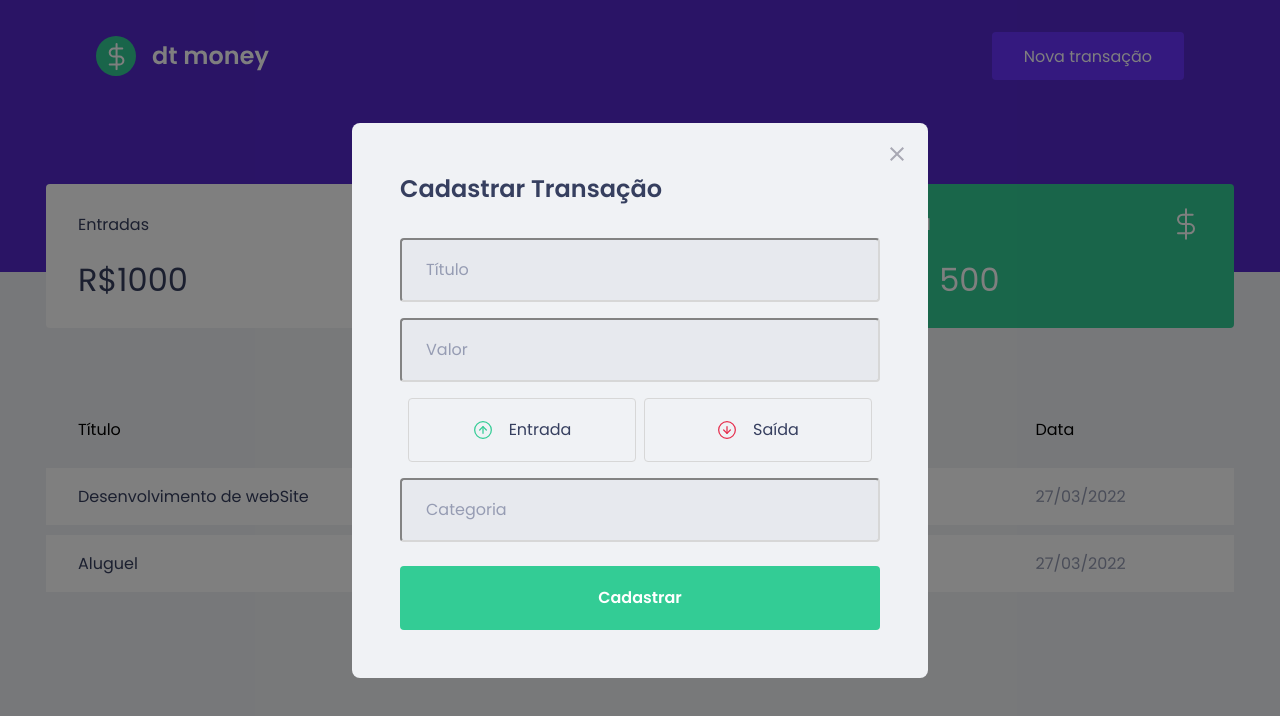
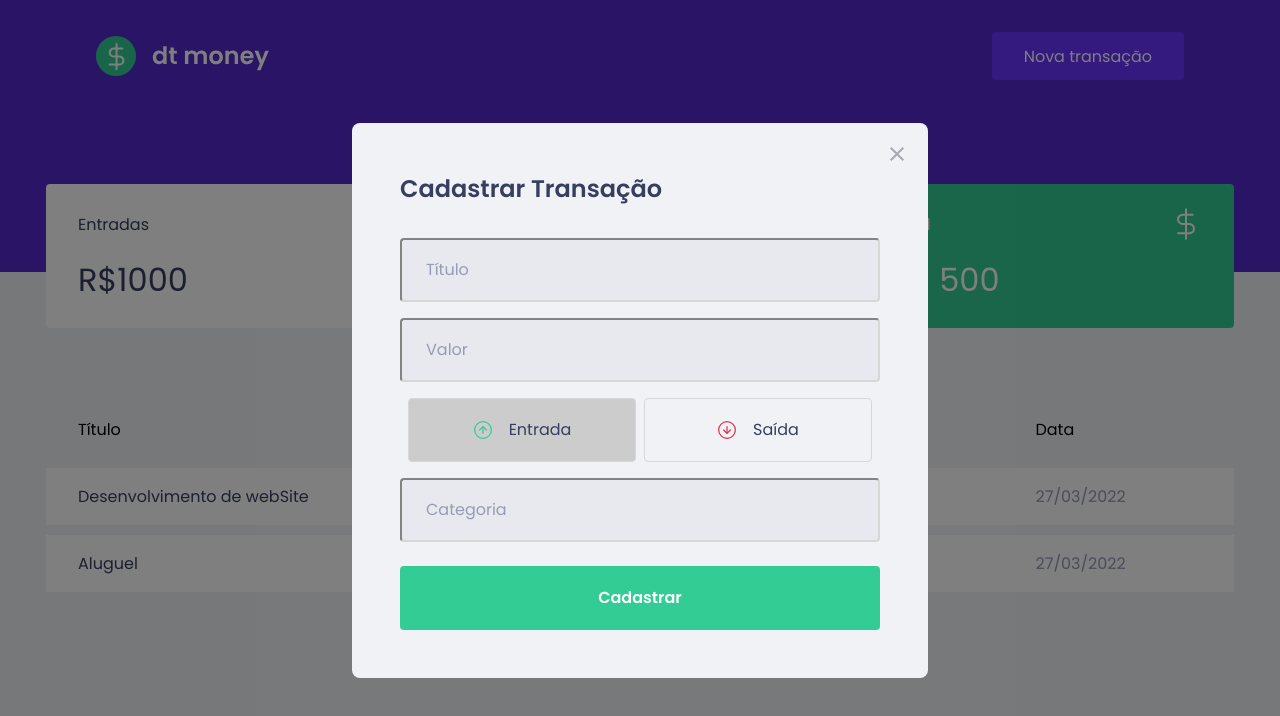
Before and after one commit to gustavo-novais-dev/g-money, a React (Create React App) app: page / in a window 1280 px wide. Both pictures are taken after a click on the button "Nova transação". Shown: the top 716 px of the page. Built offline with nearby package versions, Linux system fonts and the light colour scheme; no server answers; what miragejs would draw is missing.

Commit message:
button functions

```diff
--- a/src/components/NewTransactionModal/index.tsx
+++ b/src/components/NewTransactionModal/index.tsx
@@ -1,8 +1,9 @@
+import { useState } from 'react';
 import Modal from 'react-modal';
 import closeImg from '../../assets/close.svg'
 import incomeImg from '../../assets/income.svg'
 import outcomeImg from '../../assets/outcome.svg'
-import { Container, TransactionTypeContainer } from './styles';
+import { Container, TransactionTypeContainer, RadioBox } from './styles';
 
 interface NewTransactionModalProps {
     isOpen: boolean;
@@ -10,6 +11,10 @@
 }
 
 export function NewTransactionModal({ isOpen, onRequestClose }: NewTransactionModalProps) {
+
+    const [type, setType] = useState('deposit');
+
+
     return (
 
         <Modal
@@ -40,19 +45,24 @@
                 />
 
                 <TransactionTypeContainer>
-                    <button
+                    <RadioBox
                         type="button"
+                        onClick ={() => setType('deposit')}
+                        isActive={type == 'deposit'}
                     >
                         <img src={incomeImg} alt="Entrada" title="Entrada" />
                         <span>Entrada</span>
-                    </button>
+                    </RadioBox>
 
-                    <button
+                    <RadioBox
                         type="button"
+                        onClick ={() => setType('withdraw')}
+                        isActive={type == 'withdraw'}
+
                     >
                         <img src={outcomeImg} alt="Saída" title="Saída" />
                         <span>Saída</span>
-                    </button>
+                    </RadioBox>
                 </TransactionTypeContainer>
 
                 <input
--- a/src/components/NewTransactionModal/styles.ts
+++ b/src/components/NewTransactionModal/styles.ts
@@ -1,5 +1,5 @@
 import styled from 'styled-components';
-import {darken} from 'polished';
+import { darken } from 'polished';
 
 export const Container = styled.form`
 
@@ -59,13 +59,20 @@
     display: grid;
     grid-template-columns: repeat(2, 1fr);
     gap: 0.5rem;
+`;
 
-    button{
-        height: 4rem;
+interface RadioBoxProps {
+    isActive: boolean;
+}
+
+export const RadioBox = styled.button<RadioBoxProps>`
+
+    height: 4rem;
         border: 1px solid #d7d7d7;
 
         border-radius: 0.25rem;
-        background-color: transparent;
+
+        background-color: ${(props) => props.isActive ? '#ccc' : 'transparent'};
 
         display: flex;
         justify-content: center;
@@ -88,5 +95,5 @@
             font-size: 1rem;
             color: var(--text-title);
         }
-    }
+
 `;
```
